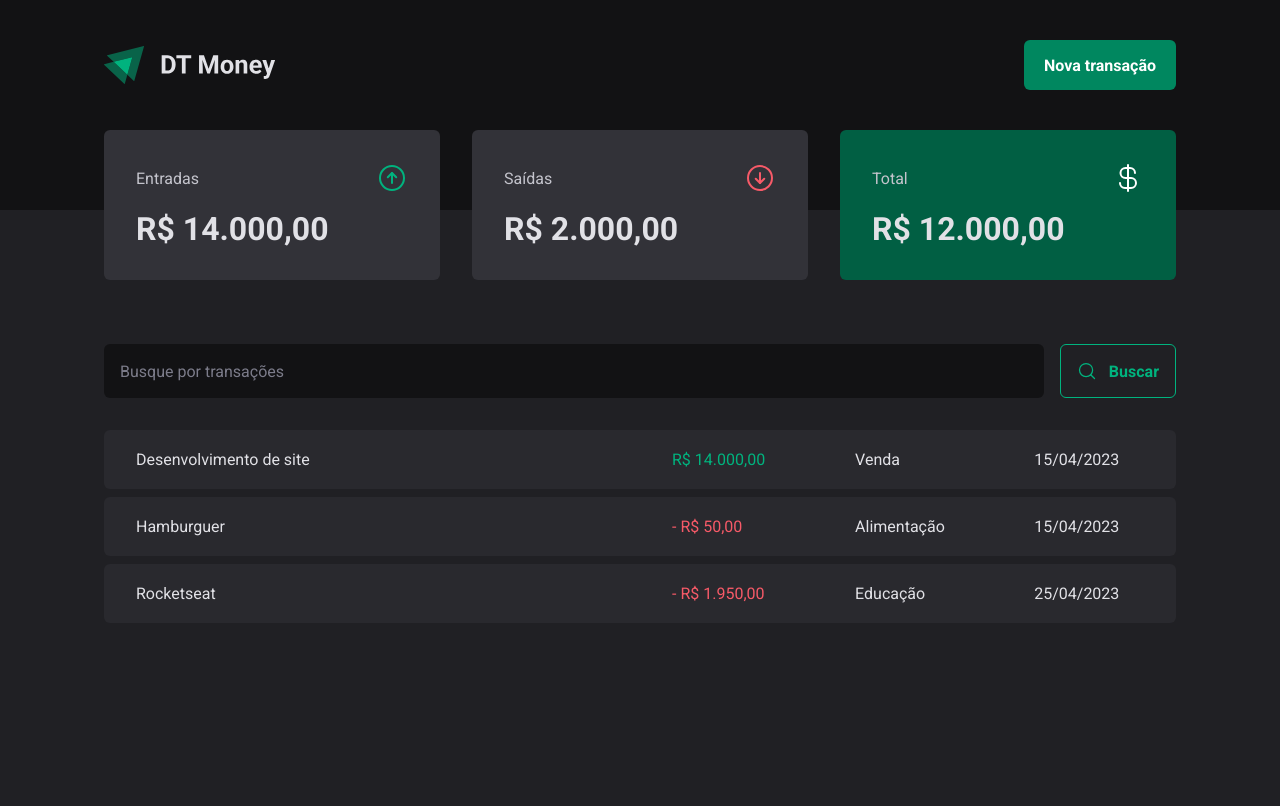
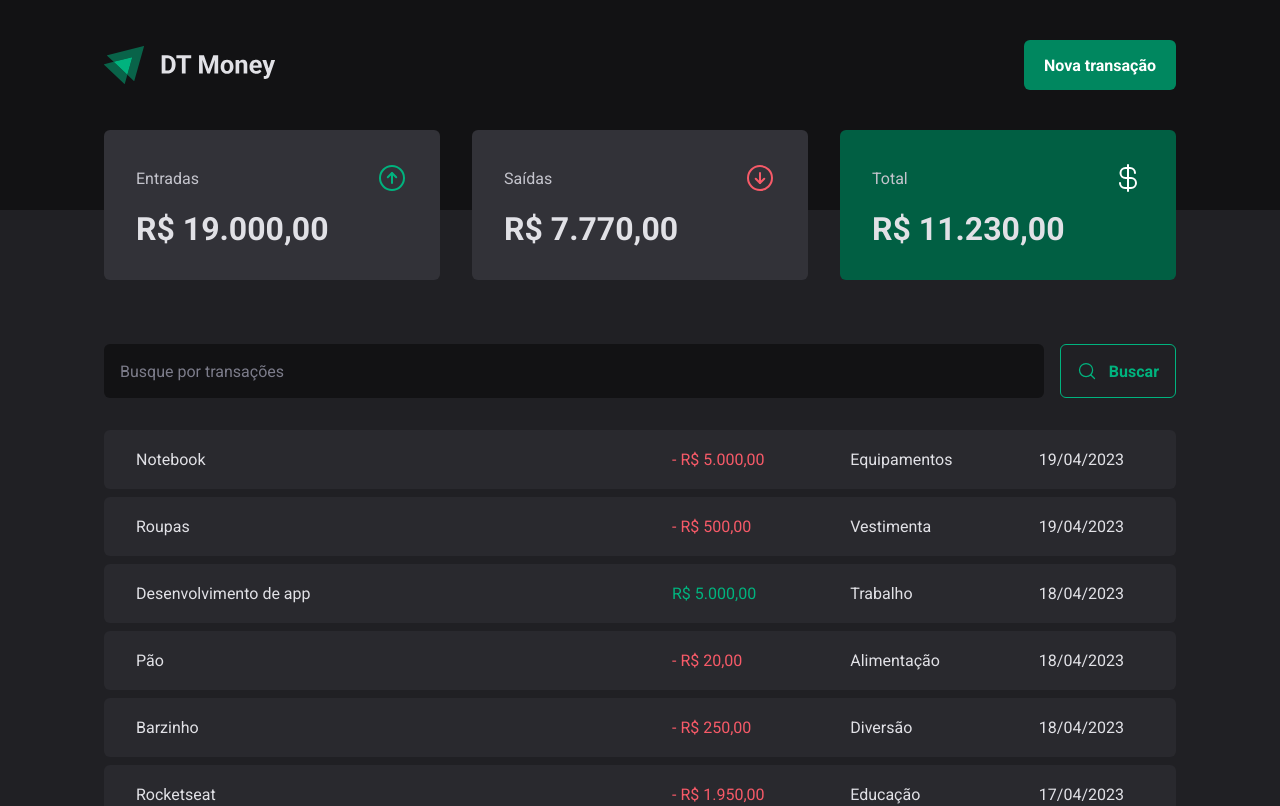
Before and after one commit to PeuDevBr/Ignite_2023_projeto03, a React (Vite) app: page / in a window 1280 px wide. Shown: the top 806 px of the page. Built offline with nearby package versions, Linux system fonts and the light colour scheme; data requests are answered from the project's data file.

Commit message:
Conexão com a API - Criando nova transação

```diff
--- a/package.json
+++ b/package.json
@@ -14,6 +14,7 @@
     "@hookform/resolvers": "^3.1.0",
     "@radix-ui/react-dialog": "^1.0.3",
     "@radix-ui/react-radio-group": "^1.1.2",
+    "axios": "^1.3.5",
     "phosphor-react": "^1.4.1",
     "react": "^18.2.0",
     "react-dom": "^18.2.0",
--- a/server.json
+++ b/server.json
@@ -22,7 +22,47 @@
       "type": "outcome",
       "category": "Educação",
       "price": 1950,
-            "createdAt": "2023-04-25T18:12:30.297Z"
+      "createdAt": "2023-04-17T18:12:30.297Z"
+    },
+    {
+      "description": "Barzinho",
+      "category": "Diversão",
+      "price": 250,
+      "type": "outcome",
+      "createdAt": "2023-04-18T23:54:10.254Z",
+      "id": 4
+    },
+    {
+      "description": "Pão",
+      "category": "Alimentação",
+      "price": 20,
+      "type": "outcome",
+      "createdAt": "2023-04-18T23:58:01.232Z",
+      "id": 5
+    },
+    {
+      "description": "Desenvolvimento de app",
+      "category": "Trabalho",
+      "price": 5000,
+      "type": "income",
+      "createdAt": "2023-04-18T23:58:53.160Z",
+      "id": 6
+    },
+    {
+      "description": "Roupas",
+      "category": "Vestimenta",
+      "price": 500,
+      "type": "outcome",
+      "createdAt": "2023-04-19T00:39:47.429Z",
+      "id": 7
+    },
+    {
+      "description": "Notebook",
+      "category": "Equipamentos",
+      "price": 5000,
+      "type": "outcome",
+      "createdAt": "2023-04-19T22:56:35.872Z",
+      "id": 8
     }
   ]
 }
--- a/src/Contexts/TransactionsContext.tsx
+++ b/src/Contexts/TransactionsContext.tsx
@@ -1,4 +1,5 @@
 import { ReactNode, createContext, useEffect, useState } from 'react'
+import { api } from '../lib/axios'
 
 interface TransactionProps {
   id: number
@@ -9,11 +10,19 @@ interface TransactionProps {
   createdAt: string
 }
 
+interface CreateTransactionInput {
+  description: string
+  price: number
+  category: string
+  type: 'income' | 'outcome'
+}
+
 interface TransactionContextType {
   transactions: TransactionProps[]
   // retorna uma lista de transações do tipo TransactionProps
   fetchTransactions: (search?: string) => Promise<void>
   // Promisse: função assíncrona - <void>: sem retorno
+  createTransaction: (data: CreateTransactionInput) => Promise<void>
 }
 
 interface TransactionsProviderProps {
@@ -26,25 +35,40 @@ export function TransactionsProvider({ children }: TransactionsProviderProps) {
   const [transactions, setTransactions] = useState<TransactionProps[]>([])
 
   async function fetchTransactions(search?: string) {
-    const url = new URL('http://localhost:3333/transactions')
+    const response = await api.get('/transactions', {
+      // get - pega informações no endereço '/transactions'
+      params: {
+        _sort: 'createdAt',
+        _order: 'desc',
+        q: search,
+      },
+    })
 
-    if (search) {
-      url.searchParams.append('q', search)
-    }
+    setTransactions(response.data)
+  }
 
-    const response = await fetch(url)
-    const data = await response.json()
+  async function createTransaction(data: CreateTransactionInput) {
+    const { category, description, price, type } = data
 
-    console.log(data)
+    const response = await api.post('/transactions', {
+      description,
+      category,
+      price,
+      type,
+      createdAt: new Date(),
+    })
 
-    setTransactions(data)
+    setTransactions((state) => [response.data, ...state])
   }
+
   useEffect(() => {
     fetchTransactions()
   }, [])
 
   return (
-    <TransactionContext.Provider value={{ transactions, fetchTransactions }}>
+    <TransactionContext.Provider
+      value={{ transactions, fetchTransactions, createTransaction }}
+    >
       {children}
     </TransactionContext.Provider>
   )
--- a/src/components/NewTransactionModal/index.tsx
+++ b/src/components/NewTransactionModal/index.tsx
@@ -1,5 +1,7 @@
 import * as Dialog from '@radix-ui/react-dialog'
 import { ArrowCircleDown, ArrowCircleUp, X } from 'phosphor-react'
+import { useContext } from 'react'
+import { TransactionContext } from '../../Contexts/TransactionsContext'
 
 import { Controller, useForm } from 'react-hook-form'
 import * as z from 'zod'
@@ -23,10 +25,13 @@ const NewTransactionFormSchema = z.object({
 type NewTransactionFormInputs = z.infer<typeof NewTransactionFormSchema>
 
 export function NewTransactionModal() {
+  const { createTransaction } = useContext(TransactionContext)
+
   const {
     control,
     register,
     handleSubmit,
+    reset,
     formState: { isSubmitting },
   } = useForm<NewTransactionFormInputs>({
     resolver: zodResolver(NewTransactionFormSchema),
@@ -36,8 +41,16 @@ export function NewTransactionModal() {
   })
 
   async function handleCreateNewTransaction(data: NewTransactionFormInputs) {
-    await new Promise((resolve) => setTimeout(resolve, 2000))
-    console.log(data)
+    const { category, description, price, type } = data
+
+    await createTransaction({
+      category,
+      description,
+      price,
+      type,
+    })
+
+    reset()
   }
 
   return (
--- /dev/null
+++ b/src/lib/axios.ts
@@ -0,0 +1,5 @@
+import axios from 'axios'
+
+export const api = axios.create({
+  baseURL: 'http://localhost:3333',
+})
```
Also changed, not shown: 1 other file (tests, documents, lock files or other folders). Lines whose indentation alone changed are shown as unchanged.
